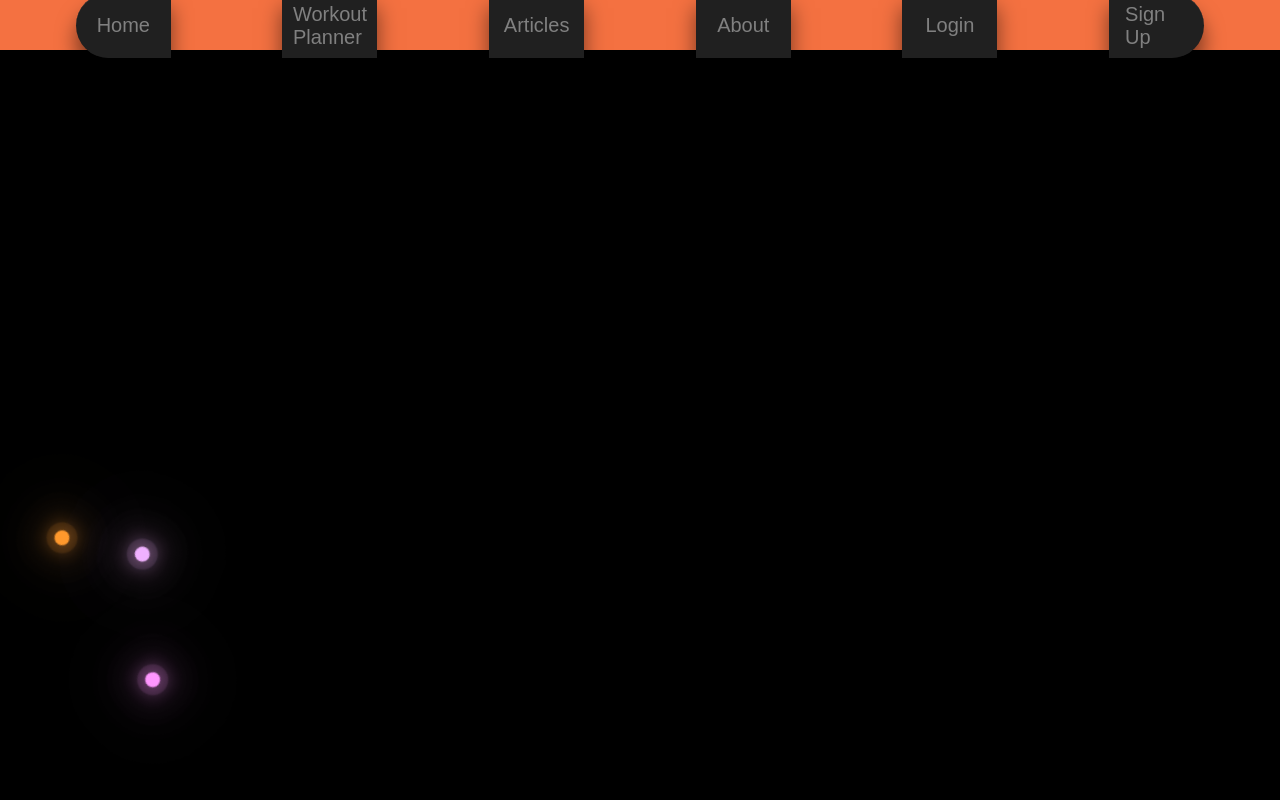
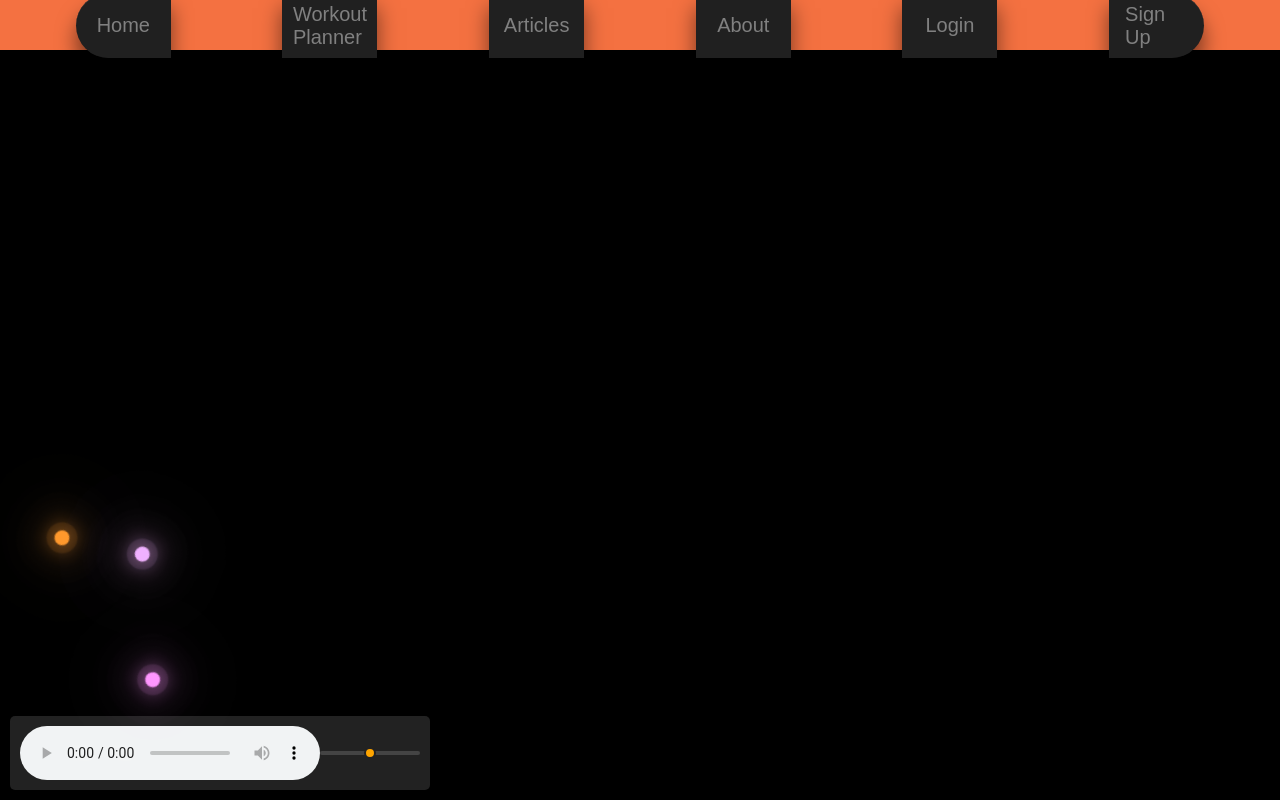
Before and after one commit to AmnaZa/LifestyleTracker, a React (Create React App) app: page /home in a window 1280 px wide. Both pictures are taken after a click on the button "Start". Built offline with nearby package versions, Linux system fonts and the light colour scheme.

Commit message:
audio added

```diff
--- a/src/App.css
+++ b/src/App.css
@@ -4,7 +4,7 @@
 :root {
   --primary-color: #f47141;
   --secondary-color: #f39c12;
-  --background-color: #f0f0f0;
+
   --text-color: #333;
   --font-family: 'Arial', sans-serif;
 }
--- a/src/pages/HomePage.js
+++ b/src/pages/HomePage.js
@@ -1,9 +1,24 @@
-import React from 'react';
+import React, { useState, useEffect } from 'react';
 import NavBar from '../components/NavBar';
-import '../App.css';
+
 import './home.css'; // Import your custom styles
+import CalmMusic from './Calm.mp3';
 
 function HomePage({ user, setUser }) {
+  const [volume, setVolume] = useState(0.5); // Initial volume is set to 0.5 (50%)
+
+  const handleVolumeChange = (e) => {
+    setVolume(parseFloat(e.target.value));
+    const audioElement = document.getElementById('background-music');
+    audioElement.volume = parseFloat(e.target.value);
+  };
+
+  useEffect(() => {
+    // Start audio playback when the component mounts
+    const audioElement = document.getElementById('background-music');
+    audioElement.play();
+  }, []);
+
   return (
     <div>
       <NavBar /> {/* Render the navigation bar on the home page */}
@@ -12,50 +27,54 @@ function HomePage({ user, setUser }) {
           <title>FIT-MIND</title>
           <link href="https://fonts.googleapis.com/css?family=Courgette|Open+Sans&display=swap" rel="stylesheet" />
 
+          {/* Use the standard HTML5 <audio> element with the same class and ID */}
+          <div className="audio-container">
+            <audio id="background-music" controls autoPlay volume={volume}>
+              <source src={CalmMusic} type="audio/mpeg" />
+              Your browser does not support the audio element.
+            </audio>
+
+            <div className="audio-controls">
+              <input
+                type="range"
+                id="background-music"
+                className="volume-control"
+                min="0"
+                max="1"
+                step="0.01"
+                value={volume}
+                onChange={handleVolumeChange}
+              />
+            </div>
+          </div>
+
           <section>
             <h2>Hello, {user ? user.name : 'Guest'}!</h2>
             <div className="glowing">
-
               <span style={{ '--i': '1' }}></span>
-
               <span style={{ '--i': '2' }}></span>
-
               <span style={{ '--i': '3' }}></span>
-
             </div>
 
             <div className="glowing">
-
               <span style={{ '--i': '1' }}></span>
-
               <span style={{ '--i': '2' }}></span>
-
               <span style={{ '--i': '3' }}></span>
-
             </div>
 
             <div className="glowing">
-
               <span style={{ '--i': '1' }}></span>
-
               <span style={{ '--i': '2' }}></span>
-
               <span style={{ '--i': '3' }}></span>
-
             </div>
 
             <div className="glowing">
-
               <span style={{ '--i': '1' }}></span>
-
               <span style={{ '--i': '2' }}></span>
-
               <span style={{ '--i': '3' }}></span>
-
             </div>
 
           </section>
-
         </div>
       </div>
     </div>
--- a/src/pages/home.css
+++ b/src/pages/home.css
@@ -31,6 +31,7 @@
     filter: hue-rotate(0deg);
     transform: rotate(0deg);
   }
+
   100% {
     filter: hue-rotate(360deg);
     transform: rotate(360deg);
@@ -57,30 +58,30 @@
 }
 
 .glowing span:nth-child(3n + 1)::before {
-    background: rgba(134,255,0,1);
-    box-shadow: 0 0 20px rgba(134,255,0,1),
-      0 0 40px rgba(134,255,0,1),
-      0 0 60px rgba(134,255,0,1),
-      0 0 80px rgba(134,255,0,1),
-      0 0 0 8px rgba(134,255,0,.1);
+  background: rgba(134, 255, 0, 1);
+  box-shadow: 0 0 20px rgba(134, 255, 0, 1),
+    0 0 40px rgba(134, 255, 0, 1),
+    0 0 60px rgba(134, 255, 0, 1),
+    0 0 80px rgba(134, 255, 0, 1),
+    0 0 0 8px rgba(134, 255, 0, .1);
 }
 
 .glowing span:nth-child(3n + 2)::before {
-    background: rgba(255,214,0,1);
-    box-shadow: 0 0 20px rgba(255,214,0,1),
-      0 0 40px rgba(255,214,0,1),
-      0 0 60px rgba(255,214,0,1),
-      0 0 80px rgba(255,214,0,1),
-      0 0 0 8px rgba(255,214,0,.1);
+  background: rgba(255, 214, 0, 1);
+  box-shadow: 0 0 20px rgba(255, 214, 0, 1),
+    0 0 40px rgba(255, 214, 0, 1),
+    0 0 60px rgba(255, 214, 0, 1),
+    0 0 80px rgba(255, 214, 0, 1),
+    0 0 0 8px rgba(255, 214, 0, .1);
 }
 
 .glowing span:nth-child(3n + 3)::before {
-    background: rgba(0,226,255,1);
-    box-shadow: 0 0 20px rgba(0,226,255,1),
-      0 0 40px rgba(0,226,255,1),
-      0 0 60px rgba(0,226,255,1),
-      0 0 80px rgba(0,226,255,1),
-      0 0 0 8px rgba(0,226,255,.1);
+  background: rgba(0, 226, 255, 1);
+  box-shadow: 0 0 20px rgba(0, 226, 255, 1),
+    0 0 40px rgba(0, 226, 255, 1),
+    0 0 60px rgba(0, 226, 255, 1),
+    0 0 80px rgba(0, 226, 255, 1),
+    0 0 0 8px rgba(0, 226, 255, .1);
 }
 
 .glowing span:nth-child(3n + 1) {
@@ -99,9 +100,11 @@
   0% {
     transform: rotate(180deg);
   }
+
   50% {
     transform: rotate(0deg);
   }
+
   100% {
     transform: rotate(360deg);
   }
@@ -120,3 +123,76 @@
     transform: rotate(0deg);
   }
 }
+
+
+/* Style the audio player container */
+.audio-container {
+  position: fixed;
+  bottom: 10px;
+  left: 10px;
+  display: flex;
+  align-items: center;
+  background-color: #222 !important;
+  color: #ffa500 !important;
+  padding: 10px;
+  border-radius: 5px;
+  box-shadow: 0 2px 4px rgba(0, 0, 0, 0.5);
+}
+
+/* Style the audio controls */
+.audio-controls {
+  display: flex;
+  align-items: center;
+  gap: 10px;
+}
+
+/* Style the volume control slider */
+.audio-controls input[type="range"] {
+  width: 100px;
+  height: 4px;
+  background-color: #444;
+  border: none;
+  outline: none;
+  -webkit-appearance: none;
+  border-radius: 2px;
+}
+
+.audio-controls input[type="range"]::-webkit-slider-thumb {
+  -webkit-appearance: none;
+  appearance: none;
+  width: 12px;
+  height: 12px;
+  background-color: #ffa500;
+  border: 2px solid #222;
+  border-radius: 50%;
+  cursor: pointer;
+}
+
+/* Style the play/pause button */
+.audio-controls button {
+  background-color: #ffa500;
+  color: #222;
+  border: none;
+  cursor: pointer;
+  padding: 5px 10px;
+  border-radius: 5px;
+  transition: background-color 0.3s ease;
+}
+
+/* Style the play/pause button on hover */
+.audio-controls button:hover {
+  background-color: #ff8200;
+}
+
+/* Style the audio title */
+.audio-title {
+  color: #ffa500;
+  font-size: 16px;
+  font-weight: bold;
+}
+
+/* Style the audio time display */
+.audio-time {
+  color: #0a0a0a;
+  font-size: 12px;
+}
```
Also changed, not shown: 1 other file (tests, documents, lock files or other folders). Lines whose indentation alone changed are shown as unchanged.
